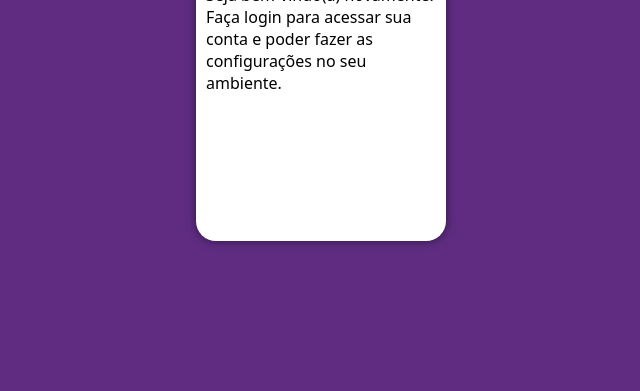
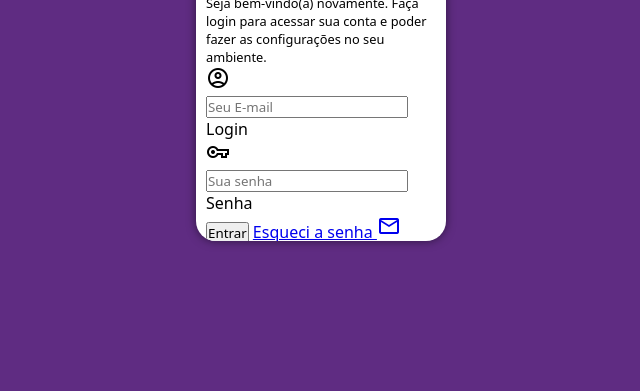
Before and after one commit to kjoaok2020/projeto-login, a plain HTML site: page index.html in a window 1280 px wide. Shown: the part 409-800 px from the top of the page, without its empty margins (319-959 px from the left). Drawn offline with nearby package versions, Linux system fonts and the light colour scheme.

Commit message:
adicionei o formulario

```diff
--- a/estilos/midia-query.css
+++ b/estilos/midia-query.css
@@ -29,6 +29,12 @@ Grandes telas: acima de 1200px
         float: right;
         width: 60%;
     }
+    section#login div#formulario h1{
+        font-size: 1.3em;
+    }
+    section#login div#formulario p{
+        font-size: 1.3em;
+    }
 }
 
 @media screen and (min-width: 992px) and (max-width: 1200px){
@@ -51,4 +57,10 @@ Grandes telas: acima de 1200px
         width: 60%;
 
     }
+    section#login div#formulario h1{
+        font-size: 1.7em;
+    }
+    section#login div#formulario p{
+        font-size: 1.7em;
+    }
 }
--- a/estilos/style.css
+++ b/estilos/style.css
@@ -49,6 +49,15 @@ section#login div#imagem{
     height: 200px;
 
 }
+
 section#login div#formulario{
     padding: 10px;
+    display: block;
 }
+section#login div#formulario h1{
+text-align: center;
+padding-bottom: 10px;
+}
+section#login div#formulario p{
+    font-size: 0.8em;
+}
--- a/index.html
+++ b/index.html
@@ -6,6 +6,7 @@
     <title>Login</title>
     <link rel="stylesheet" href="estilos/style.css">
     <link rel="stylesheet" href="estilos/midia-query.css">
+    <link href="https://fonts.googleapis.com/css2?family=Material+Symbols+Outlined" rel="stylesheet" />
 </head>
 <body>
     <main>
@@ -17,6 +18,27 @@
                 <h1>Login</h1>
                 <p>Seja bem-vindo(a) novamente. Faça login para acessar sua conta e poder fazer as configurações no seu ambiente.</p>
                 <form action="login" method="post">
+                    <div class="campo">
+                        <span class="material-symbols-outlined">
+                            account_circle
+                            </span>
+                        <input type="text" name="login" id="ilogin" placeholder="Seu E-mail" autocomplete="email" required maxlength="30">
+                        <label for="ilogin">Login</label>
+                    </div>
+                    <div class="password">
+                        <span class="material-symbols-outlined">
+                            vpn_key
+                            </span>
+                        <input type="password" name="password" id="password" placeholder="Sua senha" autocomplete="current-password" required minlength="8" maxlength="20">
+                        <label for="password">Senha</label>
+                    </div>
+                    <input type="submit" value="Entrar">
+                    <a href="#">
+                        Esqueci a senha
+                        <span class="material-symbols-outlined">
+                            mail
+                        </span>
+                    </a>
 
                 </form>
 
```
